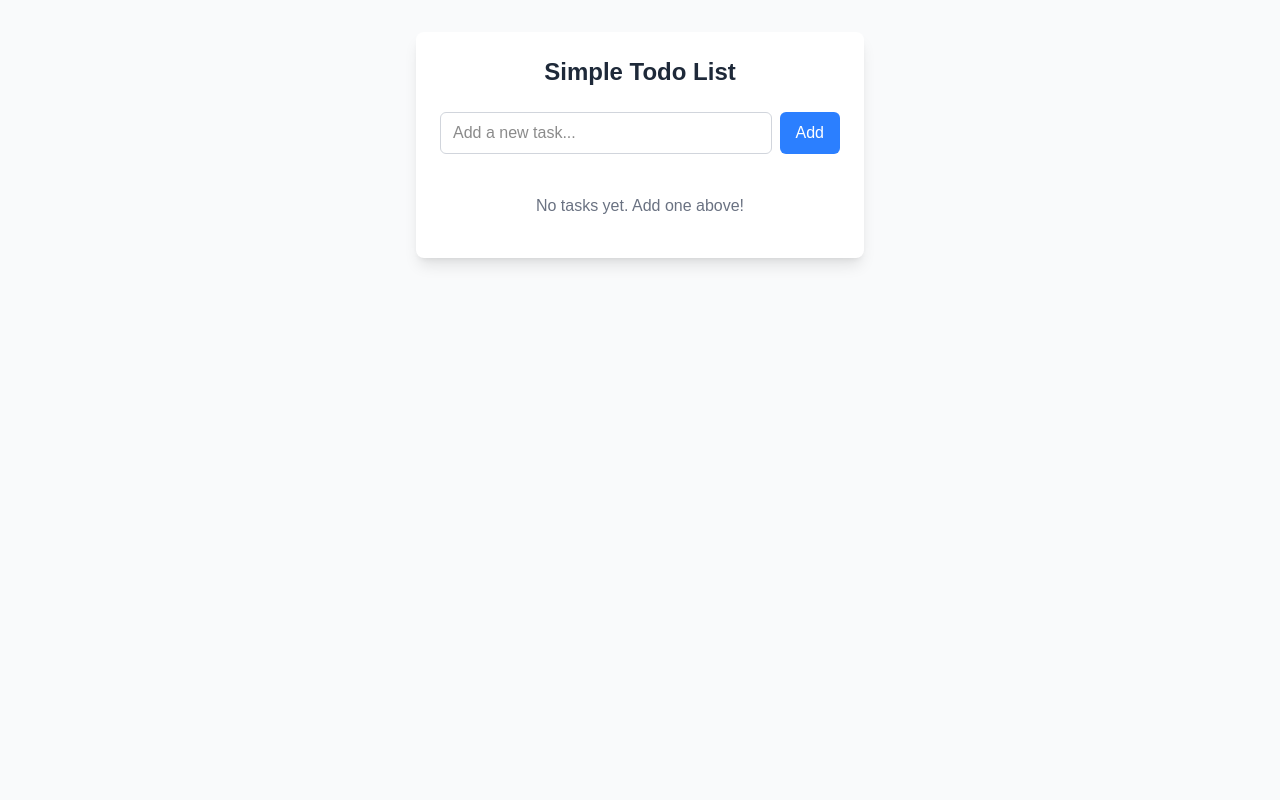
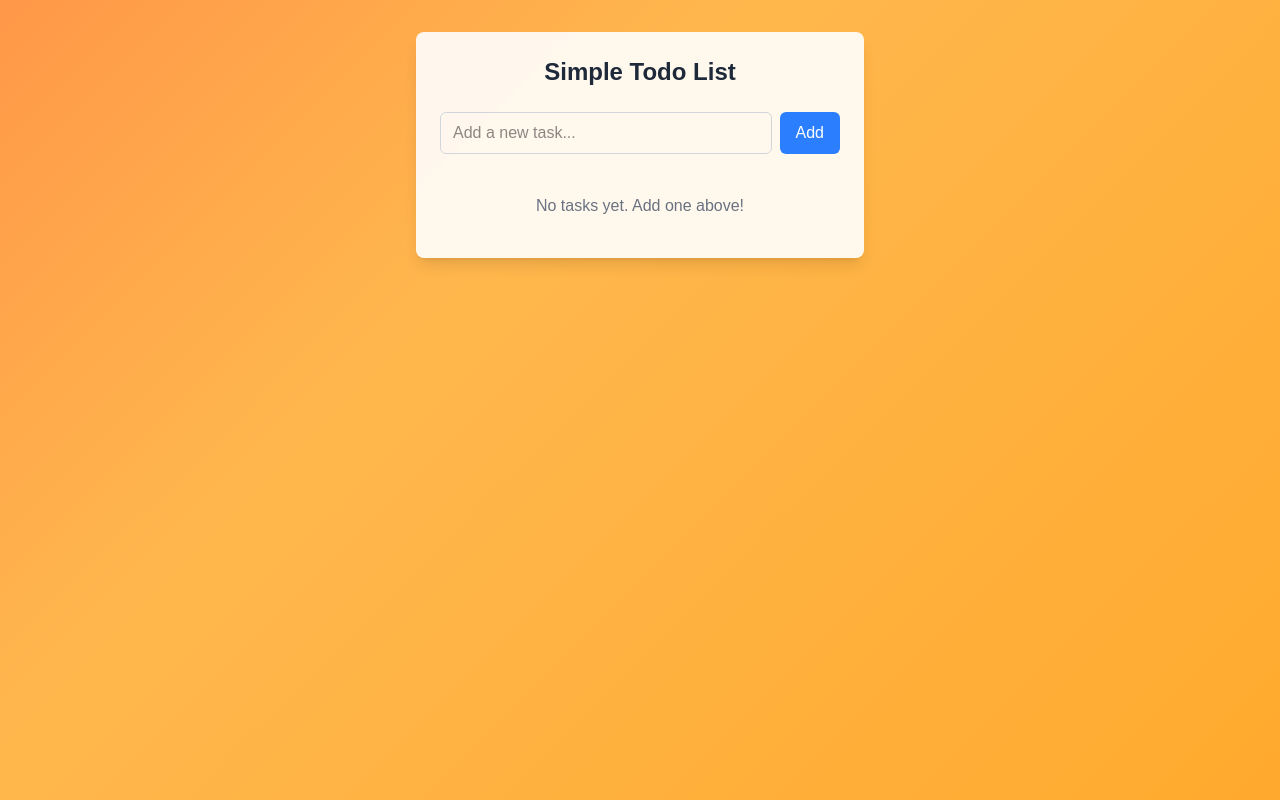
Before and after one commit to ns-test-org/simple-todo-list, a Next.js app in the folder packages/jam-notes/: page / in a window 1280 px wide. Built offline with nearby package versions, Linux system fonts and the light colour scheme.

Commit message:
AI chat session: Updated code and files

```diff
--- a/packages/jam-notes/src/app/globals.css
+++ b/packages/jam-notes/src/app/globals.css
@@ -26,9 +26,24 @@ html, body {
 }
 
 body {
-  background: var(--background);
+  background: linear-gradient(-45deg, #ff6b35, #ff8c42, #ffa726, #ffb74d, #ff7043, #ff5722);
+  background-size: 400% 400%;
+  animation: gradient-shift 8s ease infinite;
   color: var(--foreground);
   font-family: Arial, Helvetica, sans-serif;
+  min-height: 100vh;
+}
+
+@keyframes gradient-shift {
+  0% {
+    background-position: 0% 50%;
+  }
+  50% {
+    background-position: 100% 50%;
+  }
+  100% {
+    background-position: 0% 50%;
+  }
 }
 
 /* Enhanced animated aurora gradient layers - 25% more intense */
--- a/packages/jam-notes/src/app/page.tsx
+++ b/packages/jam-notes/src/app/page.tsx
@@ -41,8 +41,8 @@ export default function TodoApp() {
   };
 
   return (
-    <div className="min-h-screen bg-gray-50 py-8 px-4">
-      <div className="max-w-md mx-auto bg-white rounded-lg shadow-lg p-6">
+    <div className="min-h-screen py-8 px-4">
+      <div className="max-w-md mx-auto bg-white/90 backdrop-blur-sm rounded-lg shadow-lg p-6">
         <h1 className="text-2xl font-bold text-gray-800 text-center mb-6">
           Simple Todo List
         </h1>
```
